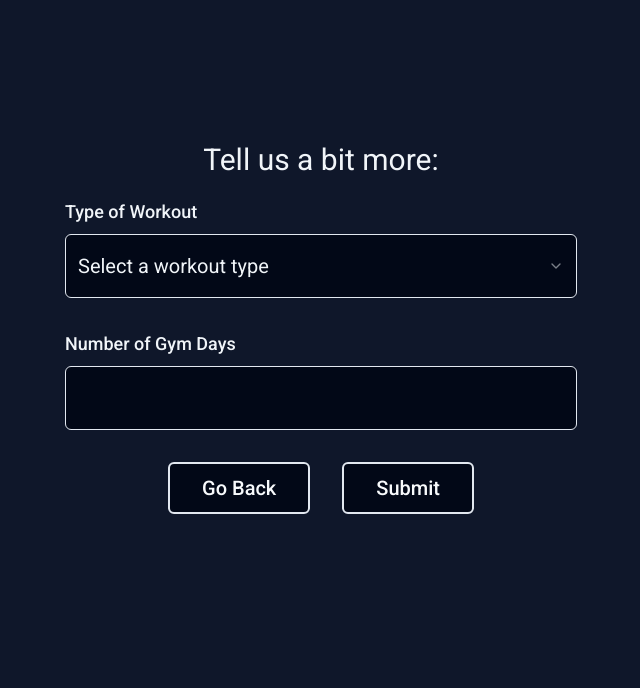
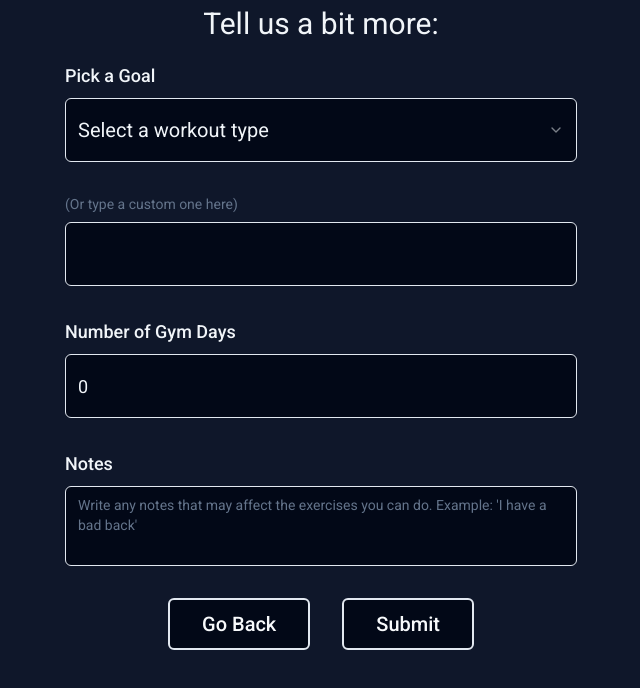
Before and after one commit to m1del/code4change, a React (Vite) app: page /options in a window 1280 px wide. Shown: the top 688 px of the page, without its empty margins (319-959 px from the left). Built offline with nearby package versions, Linux system fonts and the light colour scheme.

Commit message:
Replace query params with context, more fields

```diff
--- a/src/App.tsx
+++ b/src/App.tsx
@@ -3,9 +3,34 @@ import { Button } from "@/components/ui/button";
 import Start from "./components/StartMenu/Start";
 import Options from "./components/OptionMenu/Options";
 import Workout from "./components/Workout/Workout";
+import OptionsContext from "./context/OptionContext";
+import { useState } from "react";
+
+interface Options {
+  level: string;
+  goal: string;
+  num_days: number;
+  notes: string;
+}
 
 export default function App() {
+  const [options, setOptions] = useState<Options>({
+    level: "easy",
+    goal: "weightlifting",
+    num_days: 3,
+    notes: "",
+  });
+
   return (
+    <OptionsContext.Provider
+      value={{
+        level: options.level,
+        goal: options.goal,
+        num_days: options.num_days,
+        notes: options.notes,
+        setOptions: setOptions,
+      }}
+    >
       <Router>
         <div className="text-secondary flex items-center justify-center bg-primary">
           <Routes>
@@ -15,5 +40,6 @@ export default function App() {
           </Routes>
         </div>
       </Router>
+    </OptionsContext.Provider>
   );
 }
--- a/src/components/OptionMenu/Options.tsx
+++ b/src/components/OptionMenu/Options.tsx
@@ -6,6 +6,7 @@ import { Button } from "@/components/ui/button";
 import {
   Form,
   FormControl,
+  FormDescription,
   FormField,
   FormItem,
   FormLabel,
@@ -19,36 +20,57 @@ import {
   SelectTrigger,
   SelectValue,
 } from "@/components/ui/select";
-import {
-  createSearchParams,
-  useNavigate,
-  useSearchParams,
-} from "react-router-dom";
+import { useNavigate } from "react-router-dom";
+import { Textarea } from "@/components/ui/textarea";
+import { useContext } from "react";
+import OptionContext from "../../context/OptionContext";
 
-const FormSchema = z.object({
-  type_workout: z.string({
-    required_error: "Please select a workout type.",
-  }),
-  num_days: z.string({ required_error: "Please select a number of days." }),
+const FormSchema = z
+  .object({
+    type_workout: z.string(),
+    num_days: z.coerce
+      .number()
+      .gt(0, "Number must be greater than 0")
+      .lte(7, "Number must be less than or equal to 7"),
+    custom_workout: z
+      .string()
+      .max(30, "Custom workout must be less than 30 characters"),
+    notes: z.string().max(100, "Notes must be less than 100 characters"),
+  })
+  .partial()
+  .superRefine((data, ctx) => {
+    if (!data.type_workout && !data.custom_workout) {
+      ctx.addIssue({
+        code: z.ZodIssueCode.custom,
+        path: ["type_workout"],
+        message: "Need to choose or write out a workout type.",
+      });
+    }
   });
 
 export default function Options() {
-  const [params] = useSearchParams("difficulty");
-  const difficulty = params.get("difficulty")?.toString() || "beginner";
   const navigate = useNavigate();
+  // eslint-disable-next-line @typescript-eslint/no-unused-vars
+  const { level, setOptions } = useContext(OptionContext);
 
   const form = useForm<z.infer<typeof FormSchema>>({
     resolver: zodResolver(FormSchema),
+    defaultValues: {
+      num_days: 0,
+    },
   });
 
   function onSubmit(values: z.infer<typeof FormSchema>) {
+    setOptions({
+      level: level,
+      goal: values.custom_workout || values.type_workout || "",
+      num_days: values.num_days || 3,
+      notes: values.notes || "",
+      setOptions,
+    });
+
     navigate({
       pathname: "/workout",
-      search: createSearchParams({
-        difficulty: difficulty,
-        type_workout: values.type_workout,
-        num_days: values.num_days,
-      }).toString(),
     });
 
     //  const response = await sendWorkoutPlanRequest(difficulty, values.type_workout, values.num_days);
@@ -72,11 +94,10 @@ export default function Options() {
             control={form.control}
             name="type_workout"
             render={({ field }) => (
+              <FadeIn delay={0.35} direction="none" width="100%">
                 <FormItem>
-                <FormLabel delay={0.75} className="text-lg">
-                  Type of Workout
-                </FormLabel>
-                <FadeIn direction="left" delay={0.65} width="100%">
+                  <FormLabel className="text-lg">Pick a Goal</FormLabel>
+                  <FadeIn direction="left" delay={0.25} width="100%">
                     <Select
                       onValueChange={field.onChange}
                       defaultValue={field.value}
@@ -91,7 +112,9 @@ export default function Options() {
                           Weightlifting
                         </SelectItem>
                         <SelectItem value="Cardio">Cardio</SelectItem>
-                      <SelectItem value="Calisthenics">Calisthenics</SelectItem>
+                        <SelectItem value="Calisthenics">
+                          Calisthenics
+                        </SelectItem>
                         <SelectItem value="HIIT">HIIT</SelectItem>
                         <SelectItem value="Yoga">Yoga</SelectItem>
                       </SelectContent>
@@ -99,21 +122,61 @@ export default function Options() {
                   </FadeIn>
                   <FormMessage />
                 </FormItem>
+              </FadeIn>
             )}
           />
+          <FormField
+            control={form.control}
+            name="custom_workout"
+            render={({ field }) => (
+              <FadeIn delay={0.35} direction="none" width="100%">
+                <FormItem>
+                  <FormDescription>(Or type a custom one here)</FormDescription>
+                  <FadeIn delay={0.45} direction="left" width="100%">
+                    <Input type="string" {...field} />
+                  </FadeIn>
+                  <FormMessage />
+                </FormItem>
+              </FadeIn>
+            )}
+          />
+          <FadeIn delay={0.55} direction="none" width="100%">
             <FormField
               control={form.control}
               name="num_days"
               render={({ field }) => (
                 <FormItem>
-                <FormLabel delay={0.35} className="text-lg">
-                  Number of Gym Days
-                </FormLabel>
+                  <FormLabel className="text-lg">Number of Gym Days</FormLabel>
+                  <FadeIn delay={0.65} direction="left" width="100%">
                     <Input type="number" {...field} />
+                  </FadeIn>
                   <FormMessage />
                 </FormItem>
               )}
             />
+          </FadeIn>
+
+          <FadeIn delay={0.75} direction="none" width="100%">
+            <FormField
+              control={form.control}
+              name="notes"
+              render={({ field }) => (
+                <FormItem>
+                  <FormLabel className="text-lg">Notes</FormLabel>
+                  <FormControl>
+                    <FadeIn delay={0.85} direction="left" width="100%">
+                      <Textarea
+                        placeholder="Write any notes that may affect the exercises you can do. Example: 'I have a bad back'"
+                        className="resize-none"
+                        {...field}
+                      />
+                    </FadeIn>
+                  </FormControl>
+                  <FormMessage />
+                </FormItem>
+              )}
+            />
+          </FadeIn>
           <FadeIn direction="none">
             <div className="w-full flex md:flex-row gap-6 md:gap-8 flex-col justify-center">
               <Button
--- a/src/components/StartMenu/Start.tsx
+++ b/src/components/StartMenu/Start.tsx
@@ -1,12 +1,11 @@
 import React from "react";
-import Option from "./Option";
+import StartSelection from "./StartSelection";
 import { IconContext } from "react-icons";
 import { FaPersonRunning } from "react-icons/fa6";
 import { FaSkull } from "react-icons/fa";
 import { CiDumbbell } from "react-icons/ci";
 import { FadeIn } from "../Animation/FadeIn";
 export default function Start() {
-  const iconSize = "2.5rem";
   return (
     <FadeIn direction="none">
       <div className="flex flex-col items-center h-screen justify-center pb-36">
@@ -17,13 +16,13 @@ export default function Start() {
             value={{ className: "text-[2rem] md:text-[2.5rem]" }}
           >
             <FadeIn direction="bottom" delay={0.25}>
-              <Option icon={<FaPersonRunning />} text="Beginner" />
+              <StartSelection icon={<FaPersonRunning />} text="Beginner" />
             </FadeIn>
             <FadeIn direction="bottom" delay={0.45}>
-              <Option icon={<CiDumbbell />} text="Intermediate" />
+              <StartSelection icon={<CiDumbbell />} text="Intermediate" />
             </FadeIn>
             <FadeIn direction="bottom" delay={0.65}>
-              <Option icon={<FaSkull />} text="Advanced" />
+              <StartSelection icon={<FaSkull />} text="Advanced" />
             </FadeIn>
           </IconContext.Provider>
         </div>
--- a/src/components/StartMenu/Option.tsx
+++ b/src/components/StartMenu/StartSelection.tsx
@@ -1,19 +1,26 @@
 import { createSearchParams, useNavigate } from "react-router-dom";
+import { useContext } from "react";
+import OptionContext from "../../context/OptionContext";
 
 interface Props {
   icon: JSX.Element;
   text: string;
 }
 
-export default function Option({ icon, text }: Props) {
+export default function StartSelection({ icon, text }: Props) {
   const navigate = useNavigate();
+  const { goal, num_days, notes, setOptions } = useContext(OptionContext);
 
   const HandleNavigate = () => {
+    setOptions({
+      level: text.toLowerCase(),
+      goal: goal,
+      num_days: num_days,
+      notes: notes,
+      setOptions,
+    });
     navigate({
       pathname: "/options",
-      search: createSearchParams({
-        difficulty: text.toLowerCase(),
-      }).toString(),
     });
   };
 
--- a/src/components/Workout/Workout.tsx
+++ b/src/components/Workout/Workout.tsx
@@ -9,39 +9,42 @@ import {
 } from "@/components/ui/carousel";
 import { Button } from "@/components/ui/button";
 import { Card, CardContent } from "@/components/ui/card";
-import { useSearchParams, useNavigate } from "react-router-dom";
-import { sendWorkoutPlanRequest } from "@/services/api";
+import { useNavigate } from "react-router-dom";
+// import { sendWorkoutPlanRequest } from "@/services/api";
 import { FadeIn } from "../Animation/FadeIn";
+import { useContext } from "react";
+import OptionsContext from "../../context/OptionContext";
 
 export default function Workout() {
-  const [params] = useSearchParams();
   const [workoutVideos, setWorkoutVideos] = useState([]);
+  const { level, goal, num_days, notes } = useContext(OptionsContext);
   const [searchQuery, setSearchQuery] = useState("");
-  const difficulty = params.get("difficulty") || "beginner";
-  const fix = difficulty[0].toUpperCase() + difficulty.slice(1);
-  const type_workout = params.get("type_workout") || "Weightlifting";
-  const num_days = params.get("num_days") || "4";
+  const newLevel = level[0].toUpperCase() + level.slice(1);
+  const newGoal = goal[0].toUpperCase() + goal.slice(1);
   const navigate = useNavigate();
 
   async function getResponse(
-    difficulty: string,
-    type_workout: string,
-    num_days: string
+    level: string,
+    goal: string,
+    num_days: string,
+    notes: string
   ) {
-    const response = await sendWorkoutPlanRequest(
-      difficulty,
-      type_workout,
-      num_days
-    );
+    console.log(level, goal, num_days, notes);
+    // const response = await sendWorkoutPlanRequest(
+    //   level,
+    //   goal,
+    //   num_days
+    // );
     // console.log(typeof JSON.parse(response['choices'][0]['message']['content']));
-    const parse = JSON.parse(response["choices"][0]["message"]["content"]);
-    console.log(parse);
-    setWorkouts(parse);
-    setLoaded(true);
-    return parse;
+    // const parse = JSON.parse(response["choices"][0]["message"]["content"]);
+    // console.log(parse);
+    // setWorkouts(parse);
+    // setLoaded(true);
+    // return parse;
   }
   useEffect(() => {
-    getResponse(difficulty, type_workout, num_days);
+    getResponse(level, newGoal, num_days.toString(), notes);
+    console.log();
   }, []);
   const [loaded, setLoaded] = useState(false);
   const [workouts, setWorkouts] = useState([]);
@@ -82,12 +85,13 @@ export default function Workout() {
   return (
     <div className="w-full max-w-screen-xl pt-16">
       <FadeIn direction="none" width="100%">
+        <div className="w-full h-full">
           <div className="flex flex-col w-full items-center">
             <h1 className="text-4xl font-bold pb-6">Workout Plan</h1>
             <div className="flex flex-col items-center text-xl font-semibold mb-4">
-            <h2>Difficulty: {fix}</h2>
+              <h2>Difficulty: {newLevel}</h2>
               <h2>Days a Week: {num_days}</h2>
-            <h2>Focus: {type_workout}</h2>
+              <h2>Focus: {newGoal}</h2>
             </div>
           </div>
           <Button onClick={() => onBack()} variant="secondary">
@@ -169,6 +173,7 @@ export default function Workout() {
               </FadeIn>
             </div>
           </div>
+        </div>
       </FadeIn>
     </div>
   );
--- a/src/components/ui/form.tsx
+++ b/src/components/ui/form.tsx
@@ -91,14 +91,12 @@ const FormLabel = React.forwardRef<
   const { error, formItemId } = useFormField();
 
   return (
-    <FadeIn direction="left" width="100%" delay={props.delay}>
     <Label
       ref={ref}
       className={cn(error && "text-destructive", className)}
       htmlFor={formItemId}
       {...props}
     />
-    </FadeIn>
   );
 });
 FormLabel.displayName = "FormLabel";
--- a/src/components/ui/input.tsx
+++ b/src/components/ui/input.tsx
@@ -9,7 +9,6 @@ export interface InputProps
 const Input = React.forwardRef<HTMLInputElement, InputProps>(
   ({ className, type, ...props }, ref) => {
     return (
-      <FadeIn direction="left" width="100%" delay={0.25}>
       <input
         type={type}
         className={cn(
@@ -19,7 +18,6 @@ const Input = React.forwardRef<HTMLInputElement, InputProps>(
         ref={ref}
         {...props}
       />
-      </FadeIn>
     );
   }
 );
--- /dev/null
+++ b/src/components/ui/textarea.tsx
@@ -0,0 +1,24 @@
+import * as React from "react"
+
+import { cn } from "@/lib/utils"
+
+export interface TextareaProps
+  extends React.TextareaHTMLAttributes<HTMLTextAreaElement> {}
+
+const Textarea = React.forwardRef<HTMLTextAreaElement, TextareaProps>(
+  ({ className, ...props }, ref) => {
+    return (
+      <textarea
+        className={cn(
+          "flex min-h-[80px] w-full rounded-md border border-input bg-background px-3 py-2 text-sm ring-offset-background placeholder:text-muted-foreground focus-visible:outline-none focus-visible:ring-2 focus-visible:ring-ring focus-visible:ring-offset-2 disabled:cursor-not-allowed disabled:opacity-50",
+          className
+        )}
+        ref={ref}
+        {...props}
+      />
+    )
+  }
+)
+Textarea.displayName = "Textarea"
+
+export { Textarea }
--- /dev/null
+++ b/src/context/OptionContext.tsx
@@ -0,0 +1,19 @@
+import { createContext } from "react";
+
+interface Options {
+  level: string;
+  goal: string;
+  num_days: number;
+  notes: string;
+  setOptions: (options: Options) => void;
+}
+
+const OptionsContext = createContext<Options>({
+  level: "easy",
+  goal: "weightlifting",
+  num_days: 3,
+  notes: "",
+  setOptions: () => {},
+});
+
+export default OptionsContext;
--- /dev/null
+++ b/src/context/OptionsUpdater.tsx
@@ -0,0 +1,12 @@
+import React, { useContext } from "react";
+
+import OptionContext from "./optionContext";
+
+const LanguageSwitcher = (newOptions) => {
+  const { options, setOptions } = useContext(OptionContext);
+  setOptions(newOptions);
+};
+
+export default LanguageSwitcher;
+//sse
+//context
```
Lines whose indentation alone changed are shown as unchanged.
